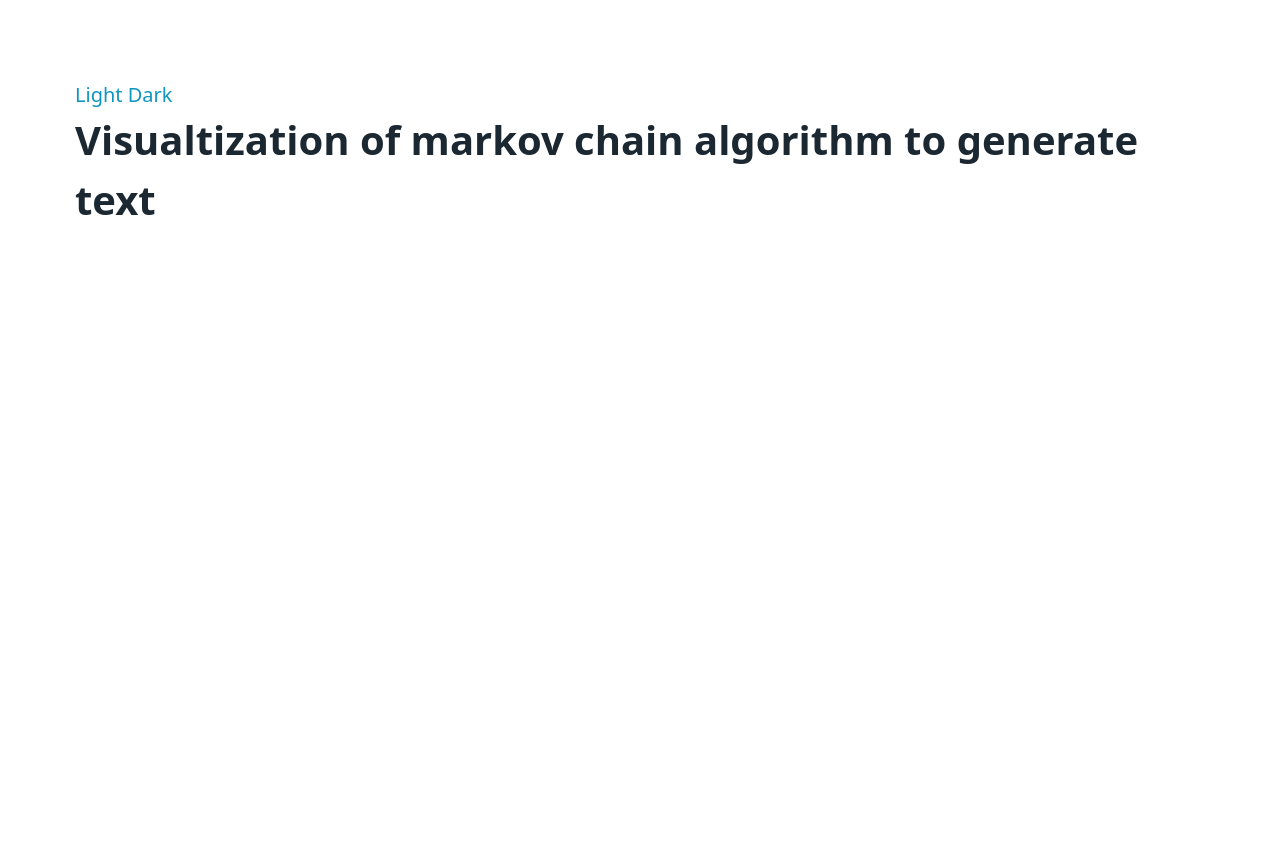
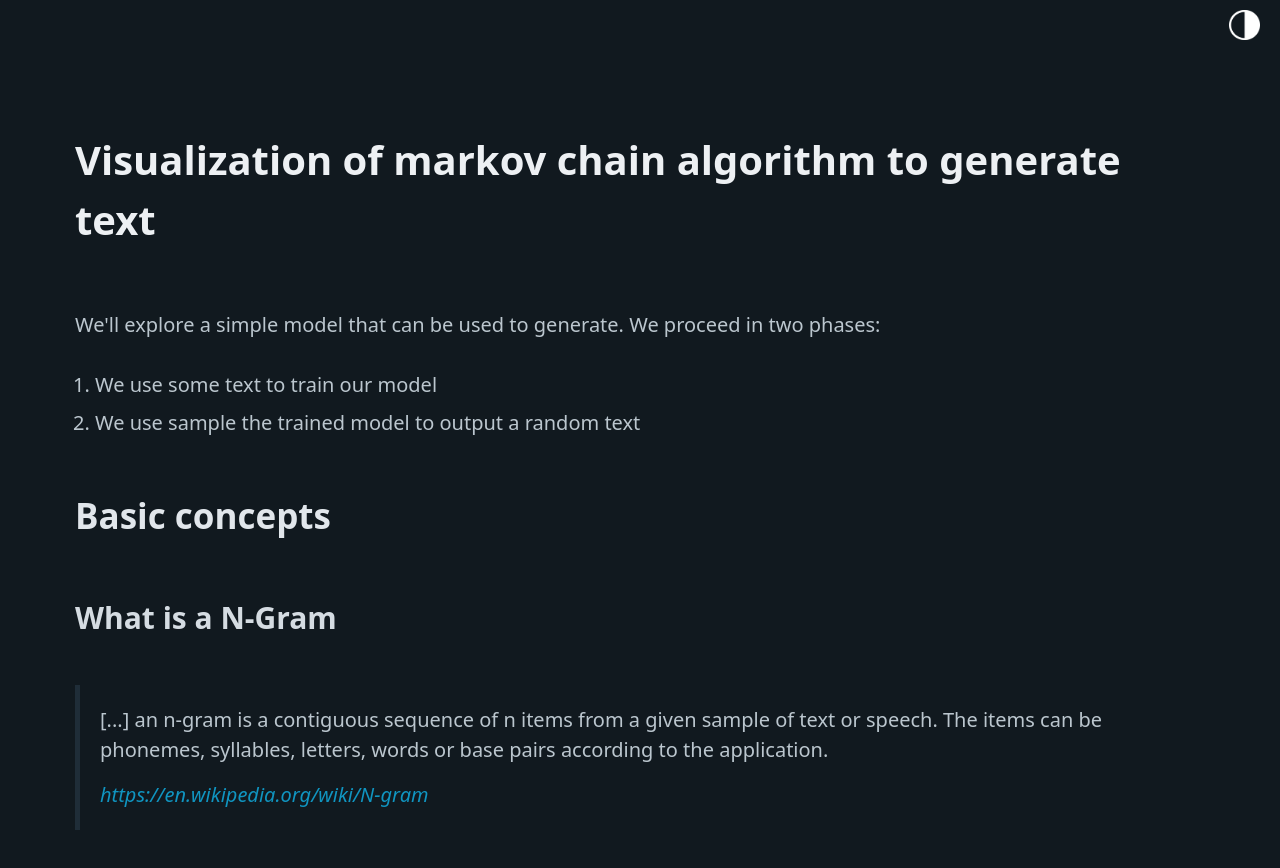
Before and after one commit to dingalapadum/dingalapadum.github.io, a plain HTML site: page ngrams/ngrams.html in a window 1280 px wide. Before the commit the page ends 800 px from the top, so only its background shows below. Drawn offline with nearby package versions, Linux system fonts and the light colour scheme.

Commit message:
add picocss and basic theme-switcher

```diff
--- a/ngrams/css/ngrams.css
+++ b/ngrams/css/ngrams.css
@@ -1,3 +1,10 @@
-blockquote footer {
-    font-style: italic;
+#nav {
+    padding: 0.5em 1em;
 }
+
+#themeswitcher {
+  height: 1.5em;
+  width: auto;
+  align-self: flex-end;
+  margin-left: auto;
+}
--- a/ngrams/ngrams.html
+++ b/ngrams/ngrams.html
@@ -3,7 +3,7 @@
 <!--[if IE 7]>         <html class="no-js lt-ie9 lt-ie8"> <![endif]-->
 <!--[if IE 8]>         <html class="no-js lt-ie9"> <![endif]-->
 <!--[if gt IE 8]>      <html class="no-js"> <![endif]-->
-<html>
+<html data-theme="dark">
   <head>
     <meta charset="utf-8" />
     <meta http-equiv="X-UA-Compatible" content="IE=edge" />
@@ -17,48 +17,65 @@
     <title>N-Grams</title>
   </head>
   <body>
-    <!--[if lt IE 7]>
+    <!--[if lt IE 7]
       <p class="browsehappy">
         You are using an <strong>outdated</strong> browser. Please
         <a href="#">upgrade your browser</a> to improve your experience.
       </p>
     <![endif]-->
+    <nav id="nav">
+    <img
+        src="resources/light.png"
+        onclick="switchLights()"
+        id="themeswitcher"
+        alt="themeswitcher"
+      />
+    </nav>
     <main class="container">
-        <!--
-      <h1 class="h1">Generating text using markov chains</h1>
+      <h1>
+        Visualization of markov chain algorithm to generate text
+      </h1>
       <p>
         We'll explore a simple model that can be used to generate. We proceed in two phases:
         <ol>
             <li>We use some text to train our model</li>
             <li>We use sample the trained model to output a random text</li>
         </ol>
-        We introduce some basic concepts
+
       </p>
-      <h2>What is a N-Gram</h2>
+      <h2>Basic concepts</h2>
+      <h3>What is a N-Gram</h3>
       <blockquote cite="https://en.wikipedia.org/wiki/N-gram">
         [...] an n-gram is a contiguous sequence of n items from a given sample
         of text or speech. The items can be phonemes, syllables, letters, words
         or base pairs according to the application.
         <footer>
-          <a href="https://en.wikipedia.org/wiki/N-gram">https://en.wikipedia.org/wiki/N-gram</a
-          >
+          <cite>
+            <a href="https://en.wikipedia.org/wiki/N-gram">https://en.wikipedia.org/wiki/N-gram</a>
+          </cite>
         </footer>
       </blockquote>
-
-      <ul>
-        <li>a</li>
-        <li>b</li>
-        <li>c</li>
-      </ul>
-      -->
-      <a href="#" data-theme-switcher="light">Light</a>
-      <a href="#" data-theme-switcher="dark">Dark</a>
-      <h1 class="h1">Visualtization of markov chain algorithm to generate text</h1>
-
-
     </main>
 
-    <script src="../js/minimal-theme-switcher.js"></script>
+    <script>
+      let theme =
+        localStorage.getItem("theme") ||
+        (window.matchMedia("(prefers-color-scheme: dark)").matches
+          ? "dark"
+          : "light");
+      switchLights();
+
+      function switchLights() {
+        theme = theme == "light" ? "dark" : "light";
+        document.getElementById("themeswitcher").src =
+          "resources/" + theme + ".png";
+        let themeswitch = theme == "light" ? "off" : "on";
+        document.getElementById("themeswitcher").title = "lights "+themeswitch;
+        document.documentElement.setAttribute("data-theme", theme);
+      }
+    </script>
+    <!--
     <script src="" async defer></script>
+    -->
   </body>
 </html>
```
Also changed, not shown: ngrams/resources/dark.png (added), ngrams/resources/light.png (added).
